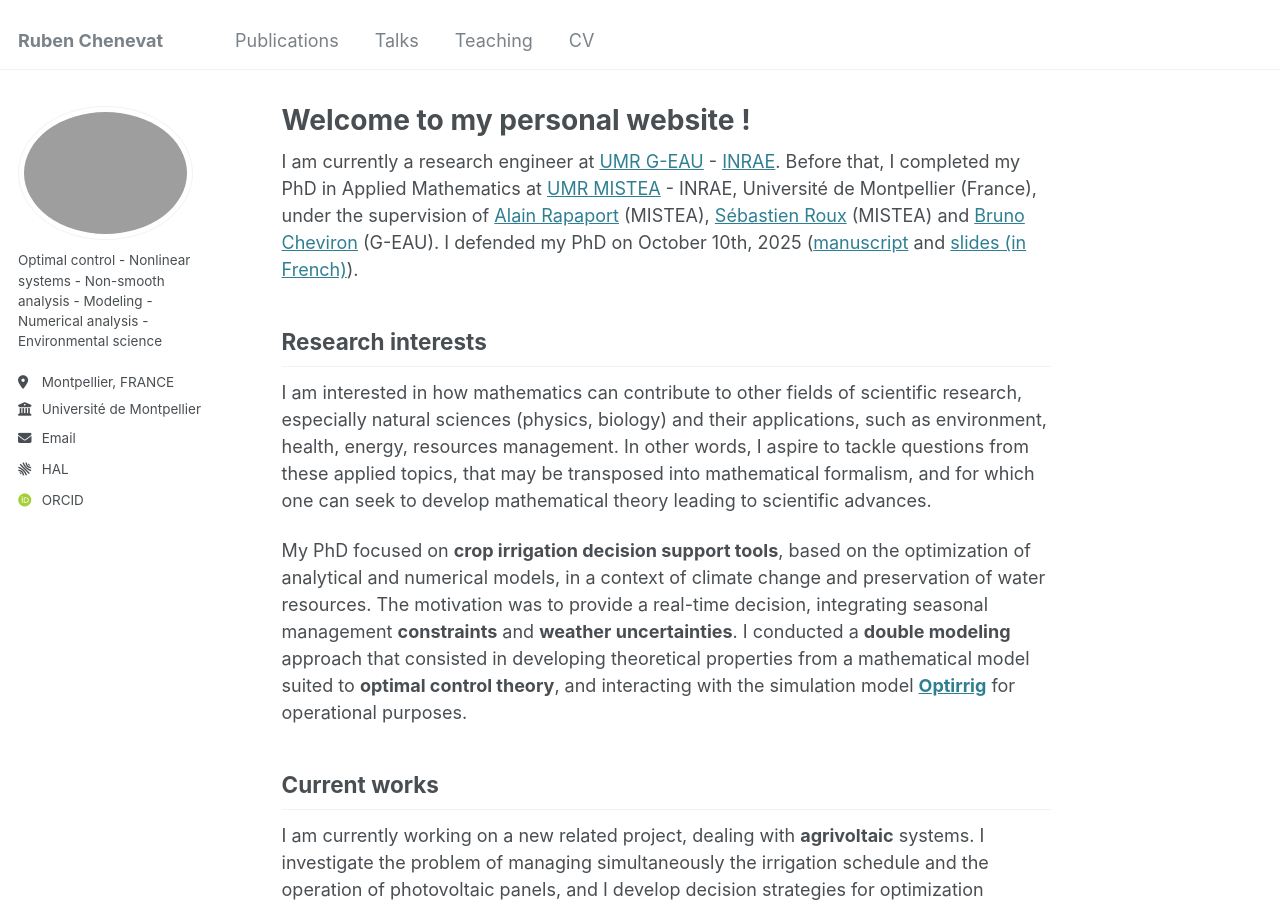
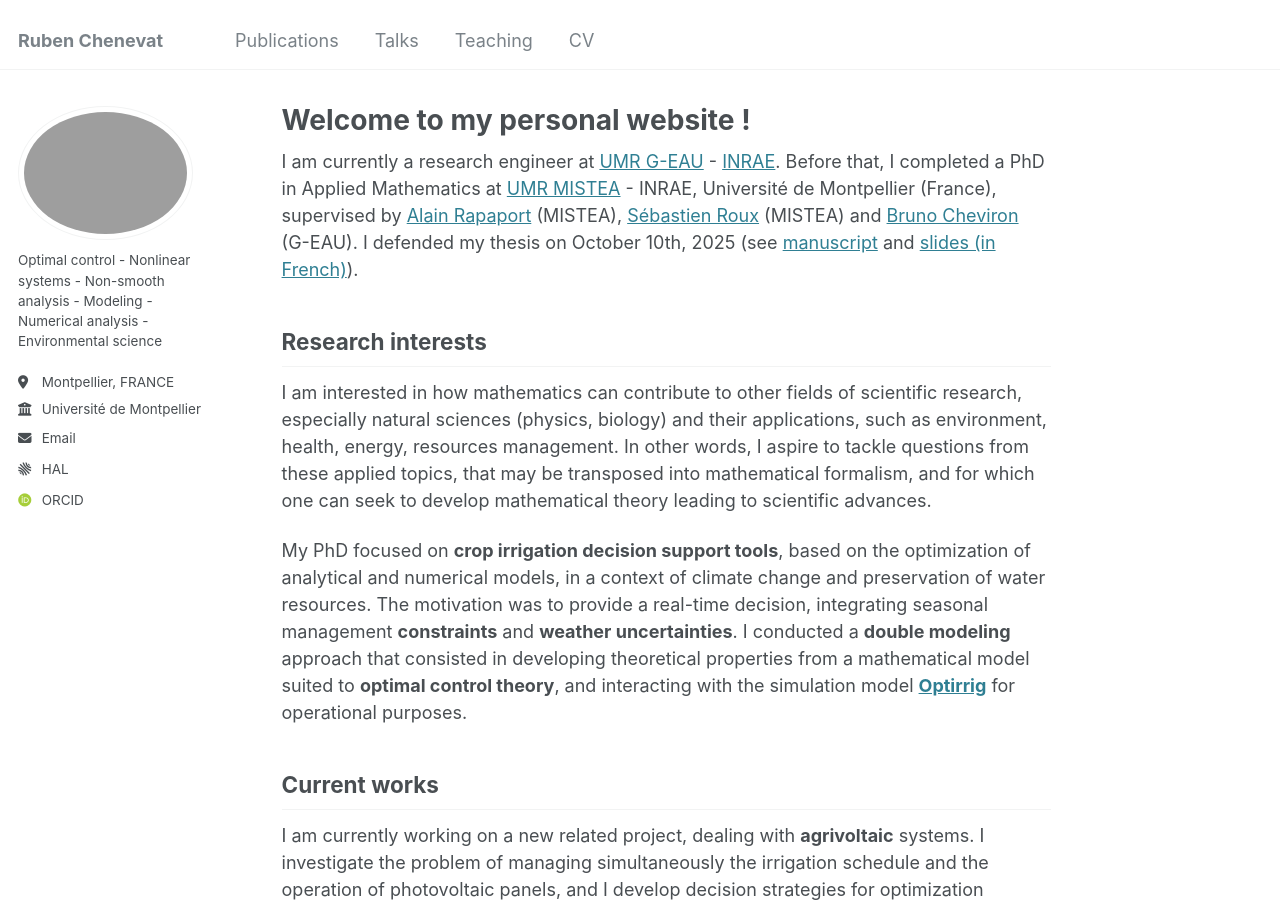
Before and after one commit to rubenchenevat/rubenchenevat.github.io, a Jekyll site: the page built from _pages/about.md, in a window 1280 px wide and 900 px high. Built offline with Jekyll 4.4.1, drawn with Linux system fonts in a browser that asks for light colours; some web fonts are replaced.

Commit message:
Update about.md

```diff
--- a/_pages/about.md
+++ b/_pages/about.md
@@ -7,7 +7,7 @@ redirect_from:
   - /about.html
 ---
 
-I am currently a research engineer at [UMR G-EAU](https://www.g-eau.fr/index.php/en/){:target="_blank"} - [INRAE](https://www.inrae.fr/en){:target="_blank"}. Before that, I completed my PhD in Applied Mathematics at [UMR MISTEA](https://eng-mistea.montpellier.hub.inrae.fr/){:target="_blank"} - INRAE, Université de Montpellier (France), under the supervision of [Alain Rapaport](https://sites.google.com/site/alainrapaport/){:target="_blank"} (MISTEA), [Sébastien Roux](https://www.researchgate.net/profile/Sebastien-Roux-2){:target="_blank"} (MISTEA) and [Bruno Cheviron](https://www.researchgate.net/profile/Bruno-Cheviron){:target="_blank"} (G-EAU). I defended my PhD on October 10th, 2025 ([manuscript](https://hal.science/tel-05325824v1){:target="_blank"} and [slides (in French)](/files/Soutenance_de_these_Vweb.pdf){:target="_blank"}).
+I am currently a research engineer at [UMR G-EAU](https://www.g-eau.fr/index.php/en/){:target="_blank"} - [INRAE](https://www.inrae.fr/en){:target="_blank"}. Before that, I completed a PhD in Applied Mathematics at [UMR MISTEA](https://eng-mistea.montpellier.hub.inrae.fr/){:target="_blank"} - INRAE, Université de Montpellier (France), supervised by [Alain Rapaport](https://sites.google.com/site/alainrapaport/){:target="_blank"} (MISTEA), [Sébastien Roux](https://www.researchgate.net/profile/Sebastien-Roux-2){:target="_blank"} (MISTEA) and [Bruno Cheviron](https://www.researchgate.net/profile/Bruno-Cheviron){:target="_blank"} (G-EAU). I defended my thesis on October 10th, 2025 (see [manuscript](https://hal.science/tel-05325824v1){:target="_blank"} and [slides (in French)](/files/Soutenance_de_these_Vweb.pdf){:target="_blank"}).
 
 
 Research interests
```
